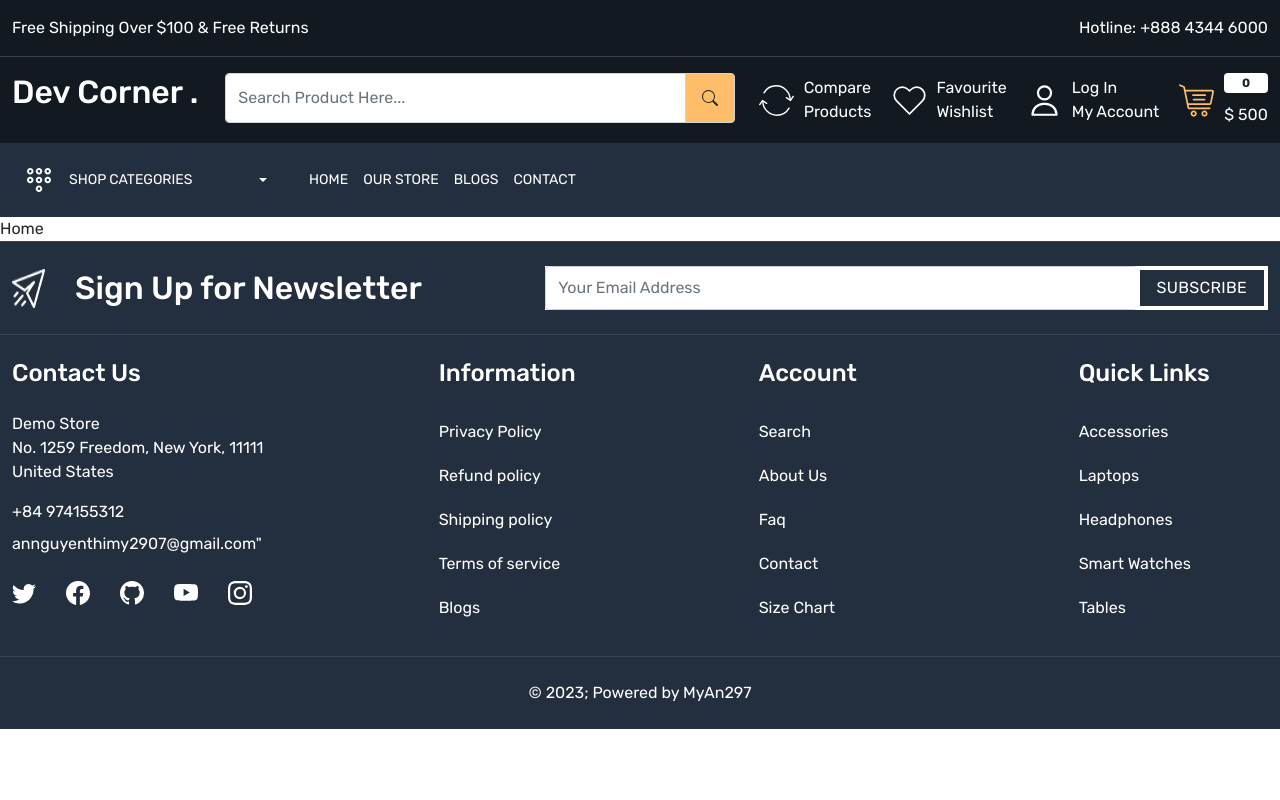
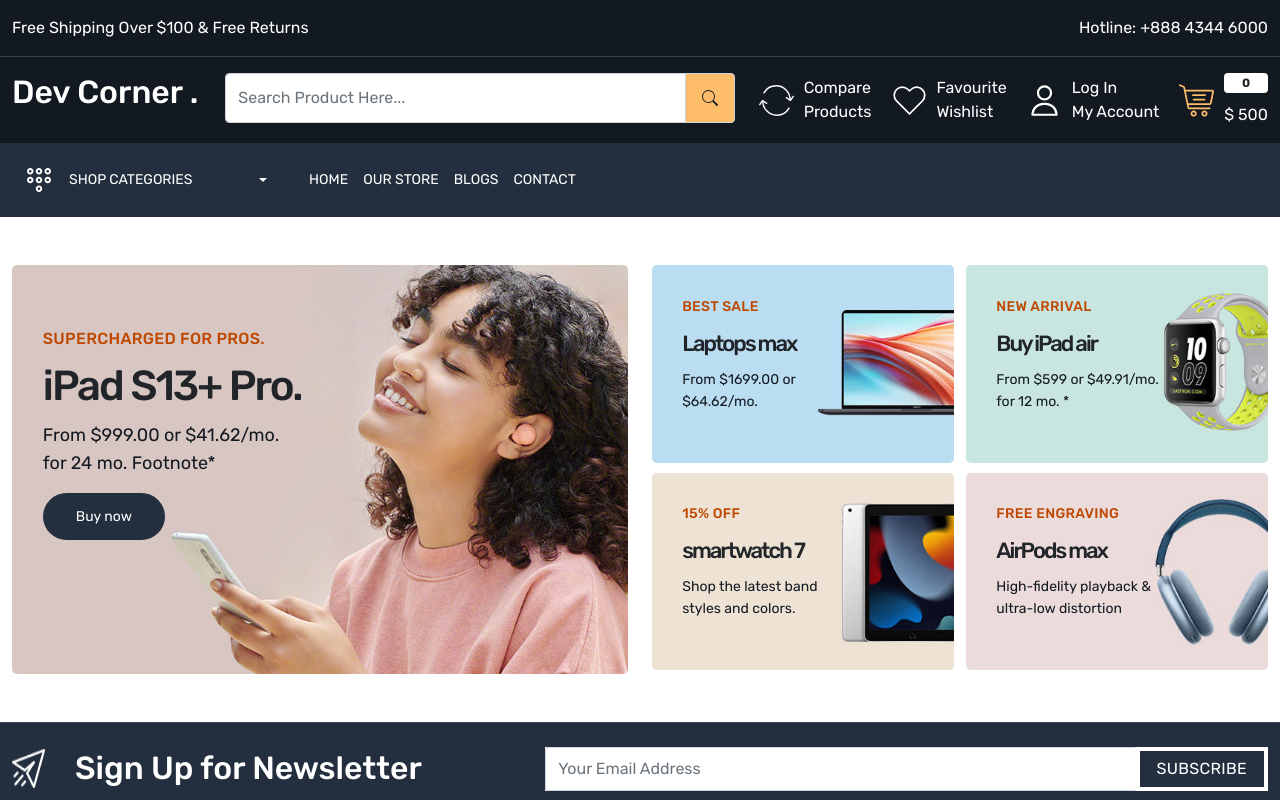
Before and after one commit to MyAn297/ECommerceApp_ReactJs, a React (Create React App) app: page / in a window 1280 px wide. Shown: the top 800 px of the page. Built offline with nearby package versions, Linux system fonts and the light colour scheme.

Commit message:
Banner-section

```diff
--- a/src/App.css
+++ b/src/App.css
@@ -9,6 +9,7 @@
   --color-3b4149: #3b4149;
   --color-febd69: #febd69;
   --color-232f3e: #232f3e;
+  --color-bf4800: #bf4800;
 }
 body {
   font-family: "Rubik", sans-serif;
@@ -34,6 +35,19 @@
 
 .gap-30 {
   gap: 30px;
+}
+
+.button {
+  background-color: var(--color-232f3e);
+  color: white;
+  font-size: 14px;
+  padding: 13px 33px;
+  border-radius: 25px;
+}
+
+.button:hover {
+  background-color: var(--color-febd69);
+  color: #131921;
 }
 
 .header-top-strip {
@@ -113,3 +127,67 @@
   color: #1c1b1b;
   background-color: var(--color-febd69);
 }
+
+.main-banner-content {
+  top: 15%;
+  left: 5%;
+}
+
+.main-banner-content h4 {
+  font-size: 16px;
+  font-weight: 400px;
+  line-height: 24px;
+  color: var(--color-bf4800);
+  max-width: 0 0 12px;
+  letter-spacing: 0.3px;
+  text-transform: uppercase;
+}
+
+.main-banner-content h5 {
+  font-size: 42px;
+  line-height: 54px;
+  letter-spacing: -2px;
+  font-weight: 500;
+  text-transform: none;
+}
+
+.main-banner-content p {
+  font-size: 18px;
+  line-height: 28px;
+  letter-spacing: 0.4;
+  color: var(--color-131921);
+}
+
+.small-banner-content {
+  top: 15%;
+  left: 10%;
+}
+
+.small-banner-content h4 {
+  font-size: 14px;
+  font-weight: 400px;
+  line-height: 24px;
+  color: var(--color-bf4800);
+  max-width: 0 0 12px;
+  letter-spacing: 0.3px;
+  text-transform: uppercase;
+}
+
+.small-banner-content h5 {
+  font-size: 22px;
+  line-height: 34px;
+  letter-spacing: -2px;
+  font-weight: 500;
+  text-transform: none;
+}
+
+.small-banner-content p {
+  font-size: 14px;
+  line-height: 22px;
+  letter-spacing: 0.4;
+  color: var(--color-131921);
+}
+
+.small-banner {
+  width: 49%;
+}
--- a/src/pages/Home.js
+++ b/src/pages/Home.js
@@ -1,7 +1,104 @@
 import React from "react";
+import { Link } from "react-router-dom";
 
 const Home = () => {
-  return <div>Home</div>;
+  return (
+    <>
+      <section className="home-wrapper-1 py-5">
+        <div className="container-xxl">
+          <div className="row">
+            <div className="col-6">
+              <div className="main-banner position-relative ">
+                <img
+                  src="images/main-banner-1.jpg"
+                  className="img-fluid rounded-3"
+                  alt="main banner"
+                />
+                <div className="main-banner-content position-absolute">
+                  <h4>SUPERCHARGED FOR PROS.</h4>
+                  <h5>iPad S13+ Pro.</h5>
+                  <p>
+                    From $999.00 or $41.62/mo.
+                    <br />
+                    for 24 mo. Footnote*
+                  </p>
+                  <Link className="button">Buy now</Link>
+                </div>
+              </div>
+            </div>
+            <div className="col-6">
+              <div className="d-flex flex-wrap gap-10 justify-content-between align-items-center">
+                <div className="small-banner position-relative ">
+                  <img
+                    src="images/catbanner-01.jpg"
+                    className="img-fluid rounded-3"
+                    alt="main banner"
+                  />
+                  <div className="small-banner-content position-absolute">
+                    <h4>Best sale</h4>
+                    <h5>Laptops max</h5>
+                    <p>
+                      From $1699.00 or
+                      <br />
+                      $64.62/mo.
+                    </p>
+                  </div>
+                </div>
+                <div className="small-banner position-relative ">
+                  <img
+                    src="images/catbanner-02.jpg"
+                    className="img-fluid rounded-3"
+                    alt="main banner"
+                  />
+                  <div className="small-banner-content position-absolute">
+                    <h4>New arrival</h4>
+                    <h5>Buy iPad air</h5>
+                    <p>
+                      From $599 or $49.91/mo.
+                      <br />
+                      for 12 mo. *
+                    </p>
+                  </div>
+                </div>
+                <div className="small-banner position-relative ">
+                  <img
+                    src="images/catbanner-03.jpg"
+                    className="img-fluid rounded-3"
+                    alt="main banner"
+                  />
+                  <div className="small-banner-content position-absolute">
+                    <h4>15% off</h4>
+                    <h5>smartwatch 7</h5>
+                    <p>
+                      Shop the latest band
+                      <br />
+                      styles and colors.
+                    </p>
+                  </div>
+                </div>
+                <div className="small-banner position-relative ">
+                  <img
+                    src="images/catbanner-04.jpg"
+                    className="img-fluid rounded-3"
+                    alt="main banner"
+                  />
+                  <div className="small-banner-content position-absolute">
+                    <h4>Free engraving</h4>
+                    <h5>AirPods max</h5>
+                    <p>
+                      High-fidelity playback &
+                      <br />
+                      ultra-low distortion
+                    </p>
+                  </div>
+                </div>
+              </div>
+            </div>
+          </div>
+        </div>
+      </section>
+    </>
+  );
 };
 
 export default Home;
```
